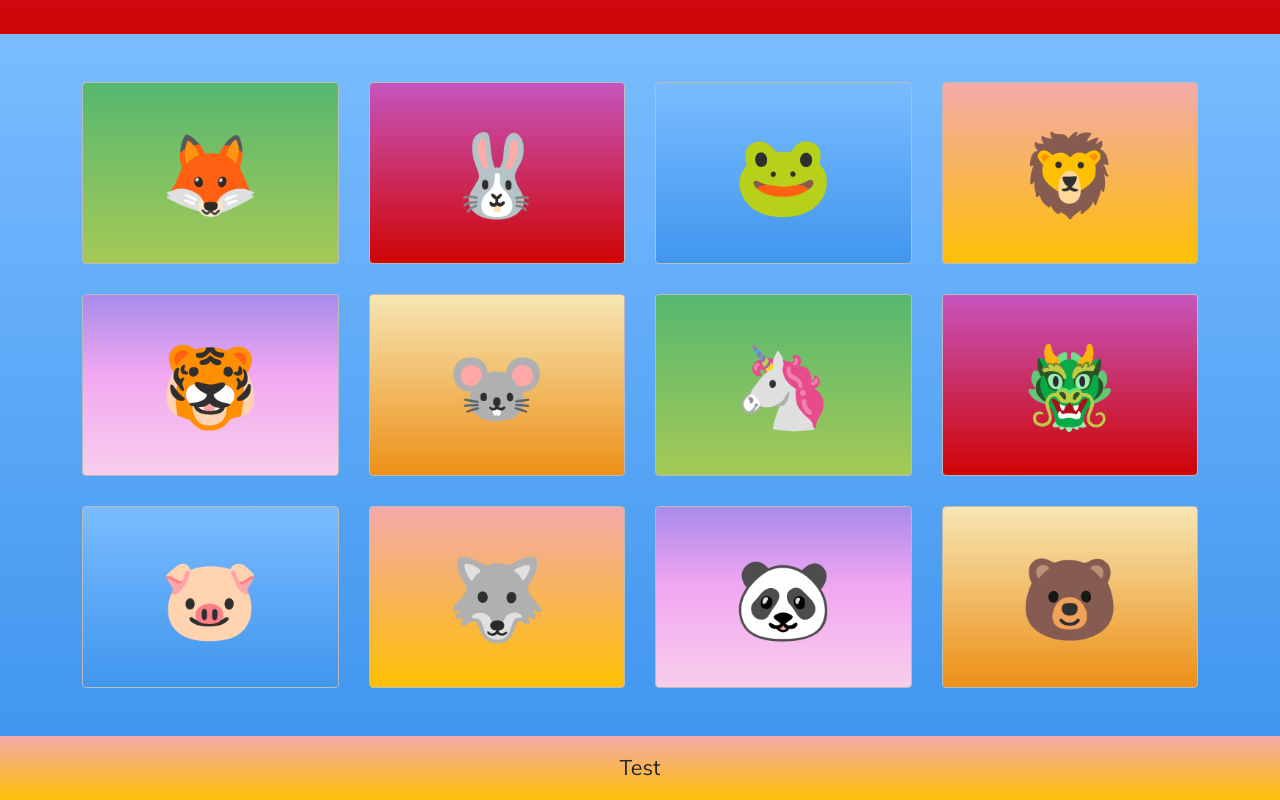
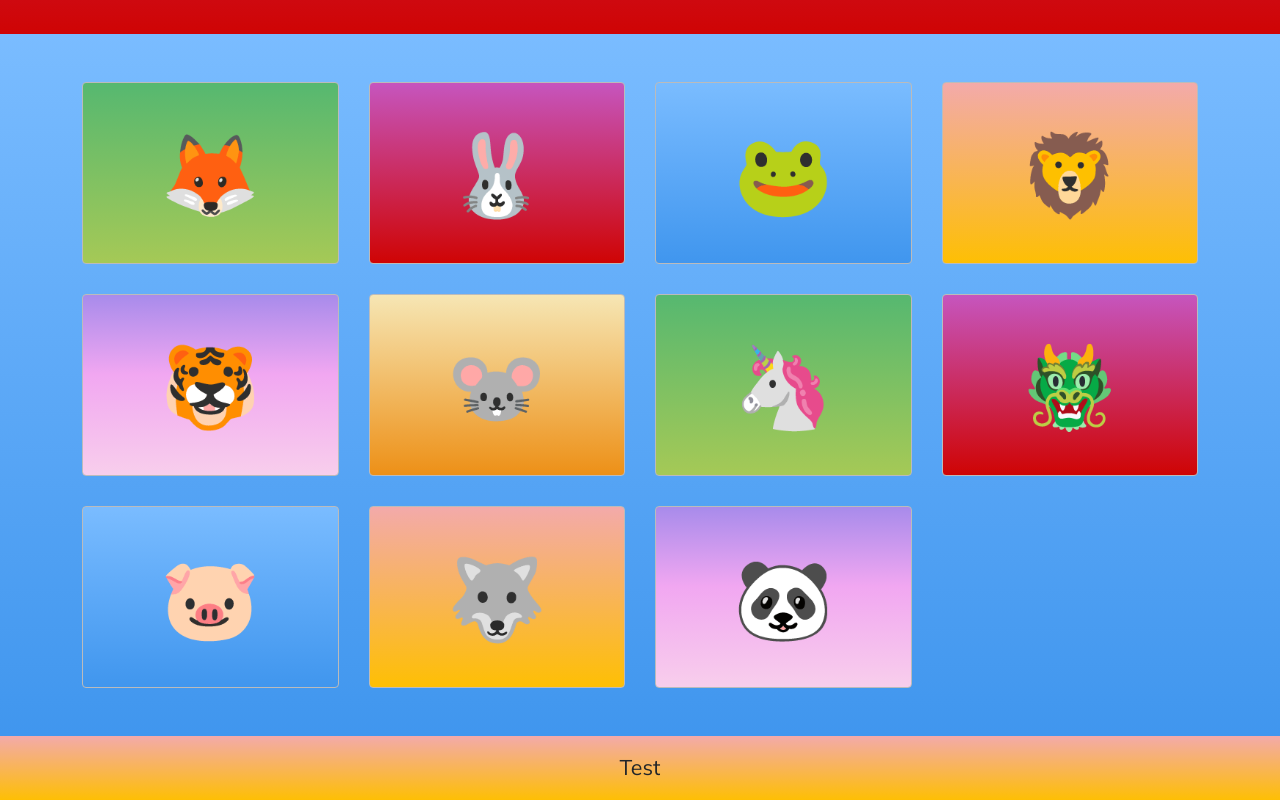
Before and after one commit to mmuoio/portfolio, a website: page index.html in a window 1280 px wide. Shown: the part 787-1587 px from the top of the page. Drawn offline with nearby package versions, Linux system fonts and the light colour scheme.

```diff
--- a/index.html
+++ b/index.html
@@ -97,7 +97,6 @@
 				<div class="zone blue">🐷</div>
 				<div class="zone yellow">🐺</div>
 				<div class="zone purple">🐼</div>
-				<div class="zone brown">🐻</div>
 			</div>
 		</div>
 
```
